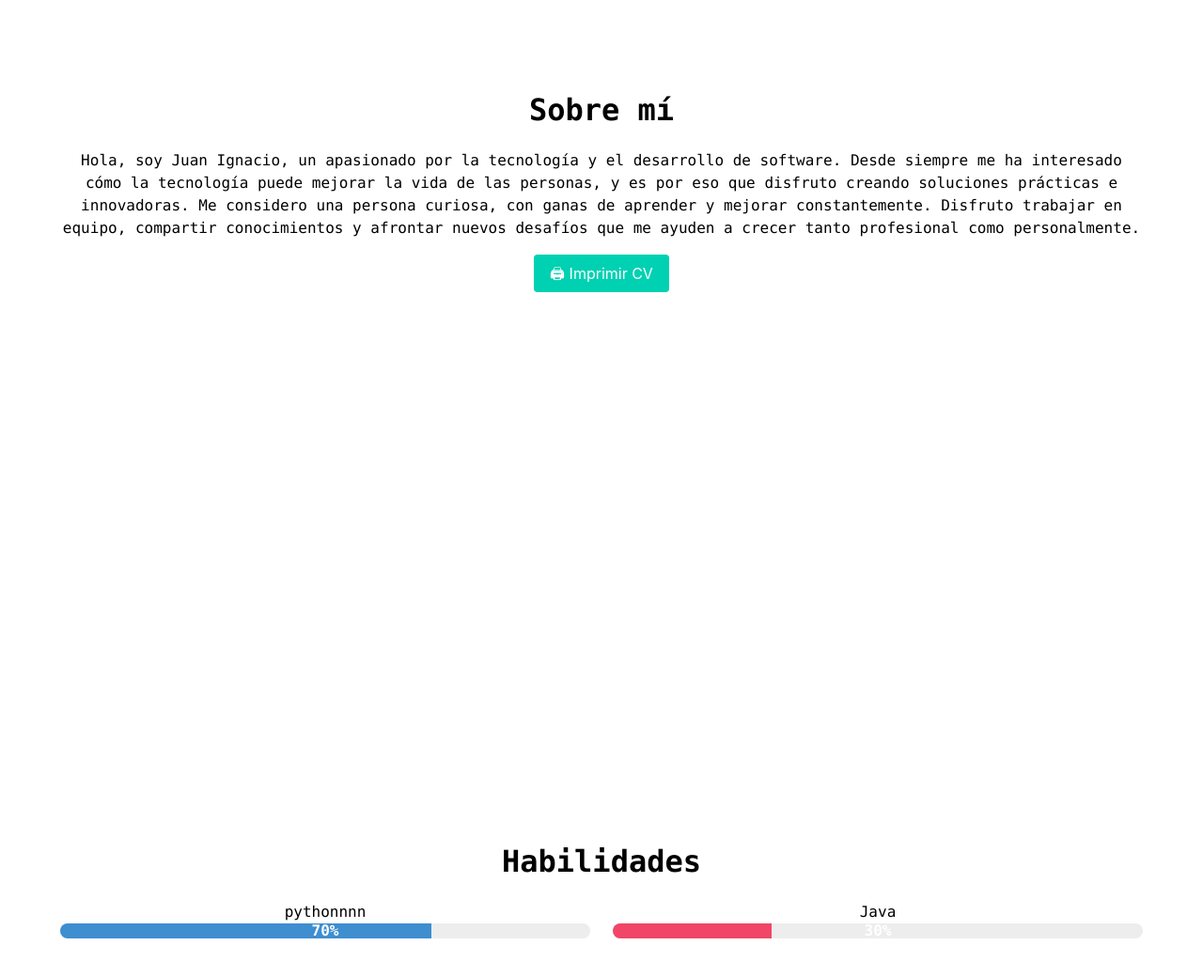
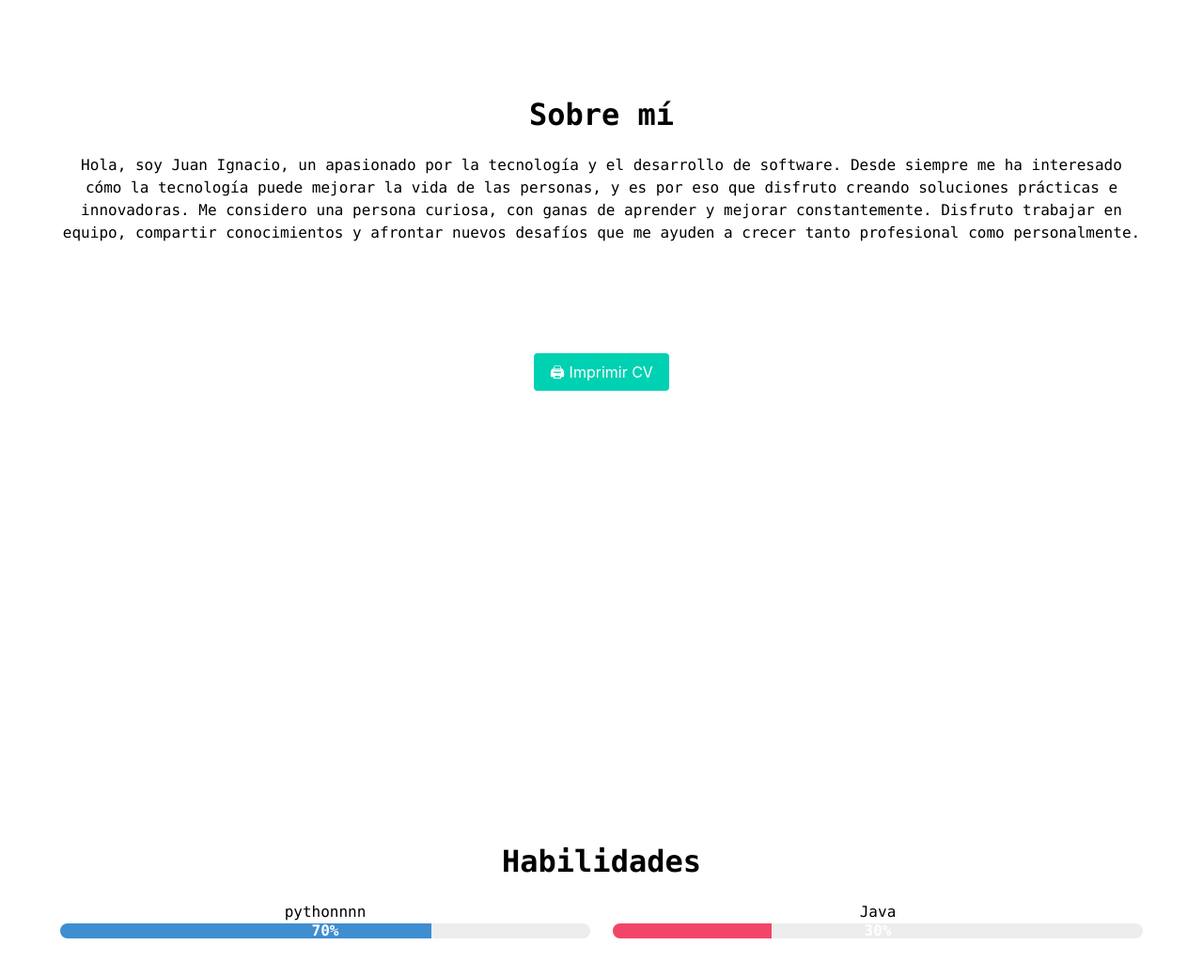
Before and after one commit to jiruiz/Portfolio, a Django app: page / in a window 1280 px wide. Shown: the part 801-1840 px from the top of the page at 94% size. Run offline with Django 5.2, Linux system fonts and the light colour scheme; data comes from the database, SQL or seed files in the repository; both versions use the stored data as it was after the commit; some libraries are stand-ins or nearby versions.

Commit message:
se corrogieron estilos

```diff
--- a/miapp/templates/miapp/portfolio.html
+++ b/miapp/templates/miapp/portfolio.html
@@ -129,9 +129,10 @@
         }
 
 
-
+        /*
+        modificar acaaaaaaaaaaaa
         body.light-mode #sobre-mi,
-        body.light-mode #habilidades{
+        body.light-mode #habilidades,{
             background-size: cover;
             background-attachment: fixed;
             background-position: center;
@@ -139,7 +140,7 @@
             min-height: 100vh;
             margin: 0;
             padding: 0;
-        }
+        */
 
         /* Estilo para las secciones */
         .section {
@@ -392,7 +393,7 @@
 
     <!-- Sección "Sobre mí" -->
     <section id="sobre-mi" class="section">
-        <div class="container has-text-centered" style="padding-top: 100px;">
+        <div class="container has-text-centered" style="padding-top: 40px;">
             <h1 class="title">Sobre mí</h1>
             <p>Hola, soy Juan Ignacio, un apasionado por la tecnología y el desarrollo de software.
             Desde siempre me ha interesado cómo la tecnología puede mejorar la vida de las personas,
@@ -401,7 +402,7 @@
             Disfruto trabajar en equipo, compartir conocimientos y afrontar nuevos desafíos
             que me ayuden a crecer tanto profesional como personalmente.</p>
         </div>
-        <div class="container has-text-centered" >
+        <div class="container has-text-centered" style="padding-top: 100px;">
             <button onclick="window.print()" class="button is-primary mt-4">🖨 Imprimir CV</button>
 
         </div>
@@ -492,7 +493,6 @@
 
 
 
-
 <section id="github" class="section" style="padding-top: 100px;">
     <div class="container">
       <div class="swiper">
@@ -512,6 +512,7 @@
       </div>
     </div>
   </section>
+
 
 <!-- Sección "Certificaciones" -->
 <section id="certificaciones" class="section" style="padding-top: 100px;">
@@ -544,7 +545,6 @@
 </section>
 
 
-
 <!-- Sección "Testimonios" -->
 <section id="testimonios" class="section" style="padding-top: 100px;">
     <div class="container">
@@ -563,10 +563,12 @@
         </div>
 
         <!-- Botón para abrir el formulario de testimonio -->
-        <button id="abrirTestimonio" class="button is-primary">Dejar Testimonio</button>
+        <div class="has-text-centered" style="margin-top: 2rem;">
+            <button id="abrirTestimonio" class="button is-primary">Dejar Testimonio</button>
+        </div>
 
         <!-- Formulario para agregar testimonio -->
-        <div id="formularioTestimonio" style="display: {% if mostrar_formulario %}block{% else %}none{% endif %}; ">
+        <div id="formularioTestimonio" class="box" style="margin-top: 2rem; display: {% if mostrar_formulario %}block{% else %}none{% endif %};">
             <form method="POST">
                 {% csrf_token %}
                 <div class="field">
@@ -587,7 +589,7 @@
                         <textarea class="textarea" name="mensaje" rows="4" required></textarea>
                     </div>
                 </div>
-                <div class="field is-grouped">
+                <div class="field is-grouped is-justify-content-center">
                     <div class="control">
                         <button class="button is-primary" type="submit" name="agregar_testimonio">Enviar Testimonio</button>
                     </div>
```
Also changed, not shown: portfolio.db.
